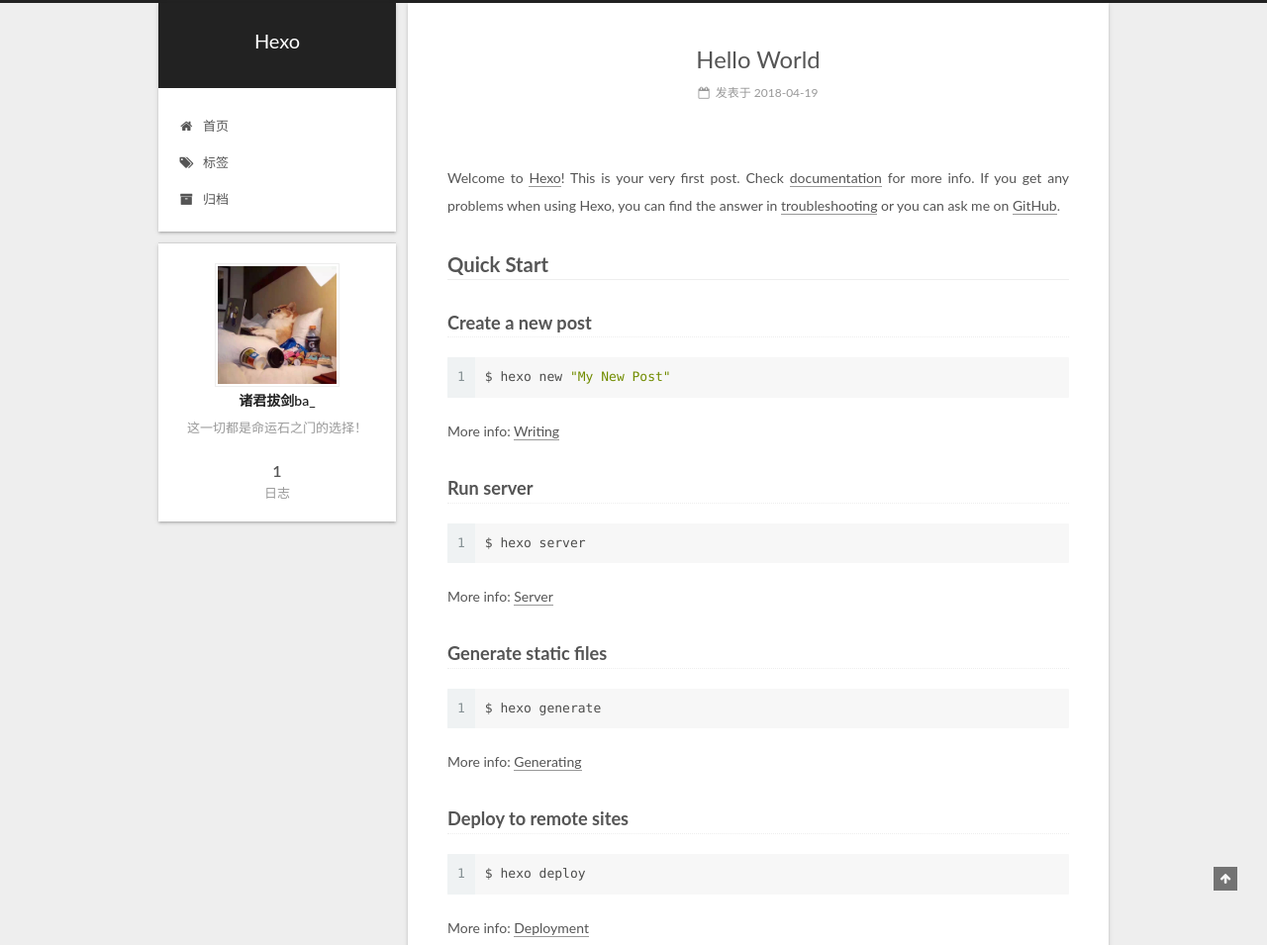
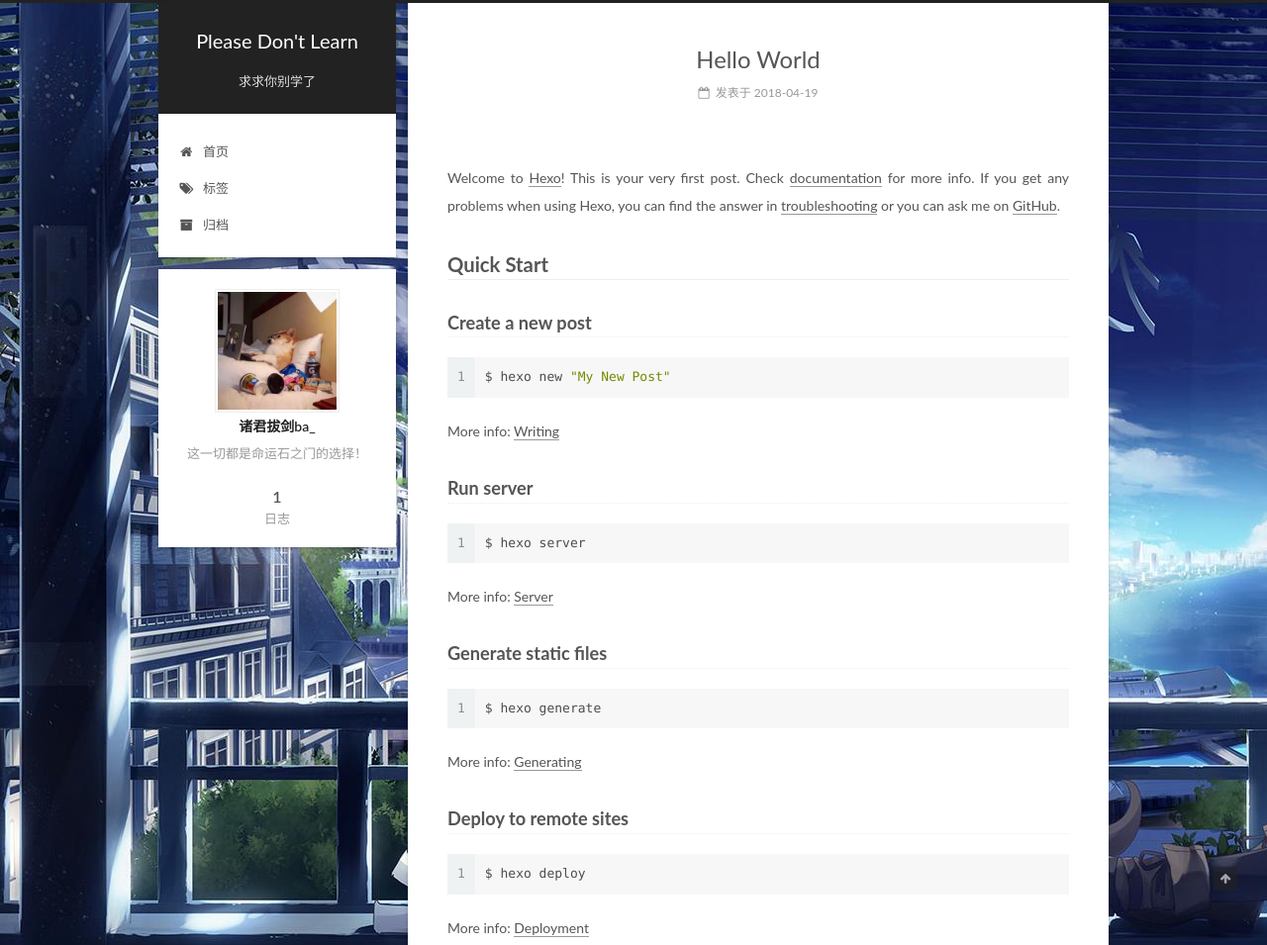
Before and after one commit to zhao-yueyue/zhaopenginfo.github.io, a plain HTML site: page index.html in a window 1280 px wide. Shown: the top 955 px of the page at 99% size. Drawn offline with Linux system fonts and the light colour scheme.

Commit message:
Site updated: 2018-04-19 16:08:47

```diff
--- a/css/main.css
+++ b/css/main.css
@@ -1823,7 +1823,7 @@ pre .javascript .function {
   width: 4px;
   height: 4px;
   border-radius: 50%;
-  background: #73cb44;
+  background: #fff;
 }
 .links-of-blogroll {
   font-size: 13px;
@@ -3121,3 +3121,7 @@ pre .javascript .function {
     margin: 8px 0 0;
   }
 }
+body {
+  background: url("/uploads/background.jpg");
+  background-attachment: fixed;
+}
--- a/index.html
+++ b/index.html
@@ -81,13 +81,13 @@
 
 <meta name="description" content="这一切都是命运石之门的选择！">
 <meta property="og:type" content="website">
-<meta property="og:title" content="Hexo">
+<meta property="og:title" content="Please Don&#39;t Learn">
 <meta property="og:url" content="http://yoursite.com/index.html">
-<meta property="og:site_name" content="Hexo">
+<meta property="og:site_name" content="Please Don&#39;t Learn">
 <meta property="og:description" content="这一切都是命运石之门的选择！">
 <meta property="og:locale" content="zh-Hans">
 <meta name="twitter:card" content="summary">
-<meta name="twitter:title" content="Hexo">
+<meta name="twitter:title" content="Please Don&#39;t Learn">
 <meta name="twitter:description" content="这一切都是命运石之门的选择！">
 
 
@@ -124,7 +124,7 @@
 
 
 
-  <title>Hexo</title>
+  <title>Please Don't Learn</title>
 
 
 
@@ -155,12 +155,12 @@
     <div class="custom-logo-site-title">
       <a href="/"  class="brand" rel="start">
         <span class="logo-line-before"><i></i></span>
-        <span class="site-title">Hexo</span>
+        <span class="site-title">Please Don't Learn</span>
         <span class="logo-line-after"><i></i></span>
       </a>
     </div>
 
-        <p class="site-subtitle"></p>
+        <p class="site-subtitle">求求你别学了</p>
 
   </div>
 
@@ -251,7 +251,7 @@
     </span>
 
     <span hidden itemprop="publisher" itemscope itemtype="http://schema.org/Organization">
-      <meta itemprop="name" content="Hexo">
+      <meta itemprop="name" content="Please Don't Learn">
     </span>
 
 
```
Also changed, not shown: 2018/04/19/hello-world/index.html (+5 -5 lines), archives/2018/04/index.html (+6 -6 lines), archives/2018/index.html (+6 -6 lines), archives/index.html (+6 -6 lines), favicon.ico (added), uploads/background.jpg (added).
